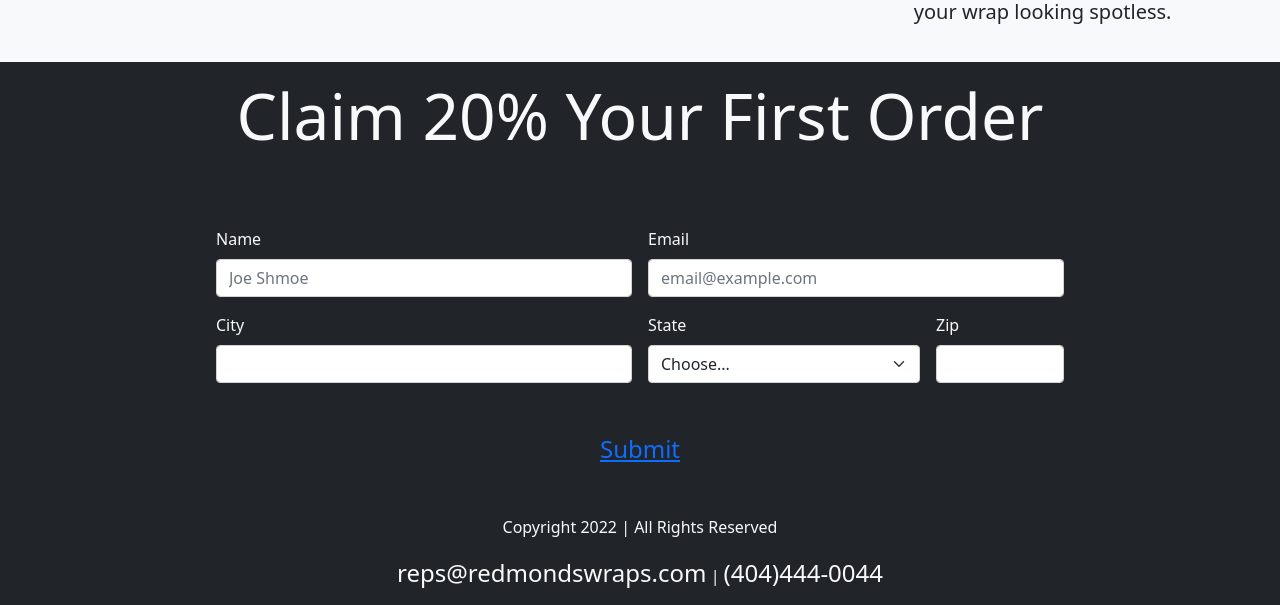
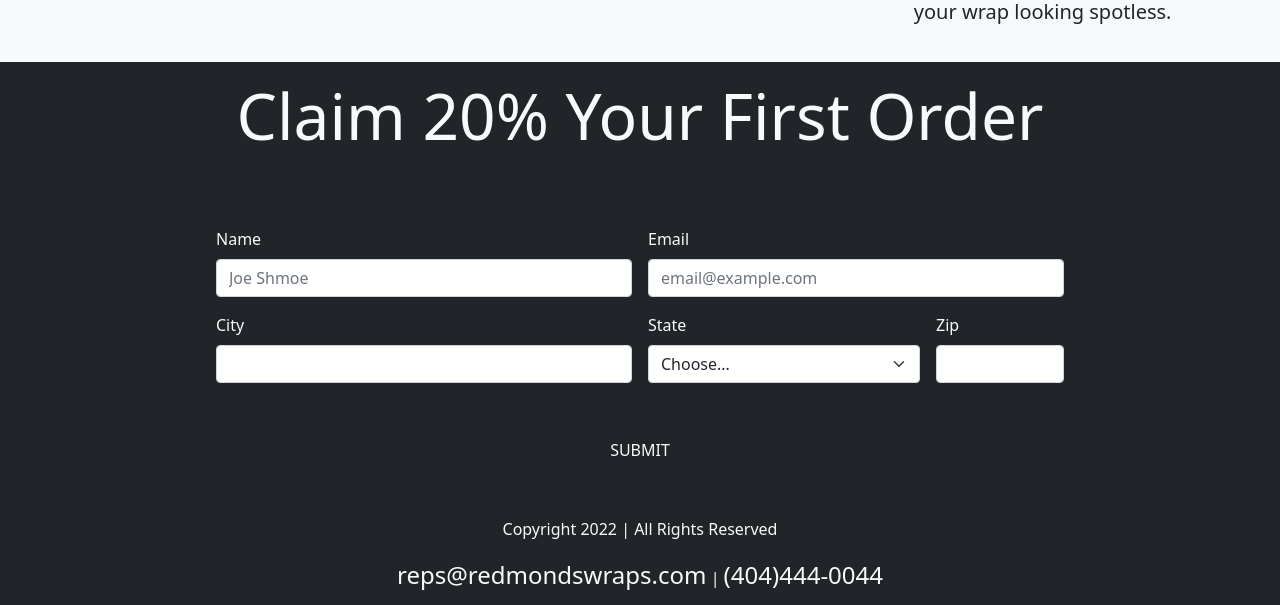
Before and after one commit to MasterJaywalker/MasterJaywalker.github.io, a plain HTML site: page redmondswraps/index.html in a window 1280 px wide. Shown: the part 4046-4651 px from the top of the page. Drawn offline with nearby package versions, Linux system fonts and the light colour scheme.

Commit message:
Update index.html

```diff
--- a/redmondswraps/index.html
+++ b/redmondswraps/index.html
@@ -227,7 +227,7 @@
 					</div>
 				  </div>
 				</div>	<!-- End Modal  -->
-        <a href="#" data-toggle="modal" data-target="#myModal">Submit</a>
+        <button type="button" class=" btn btn-outline-dark text-light" data-toggle="modal" data-target="#myModal">SUBMIT</button>
       </div>
     </section>
 
```
